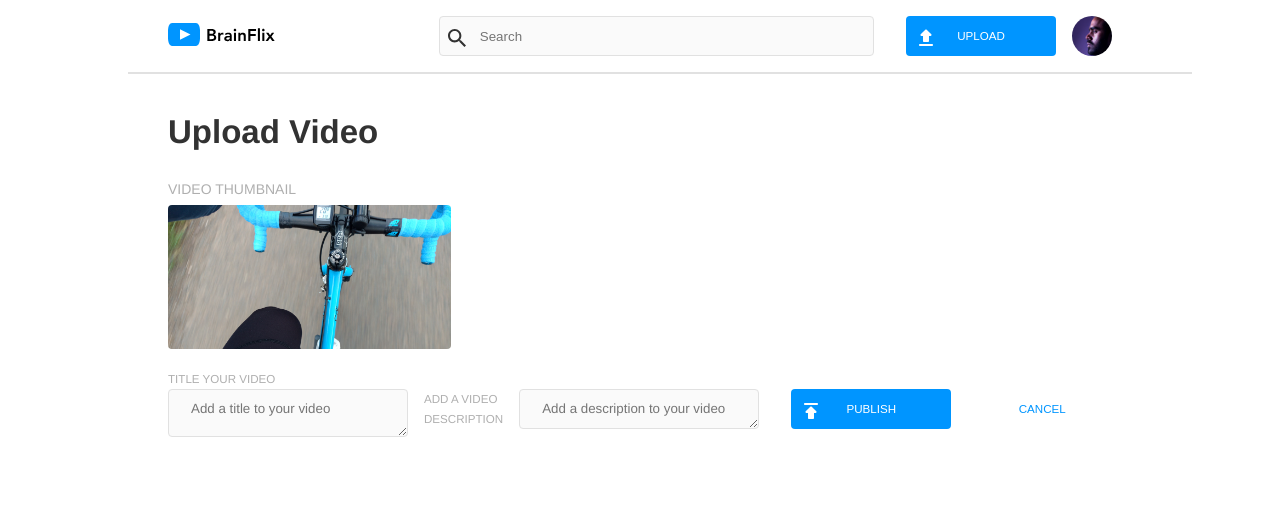
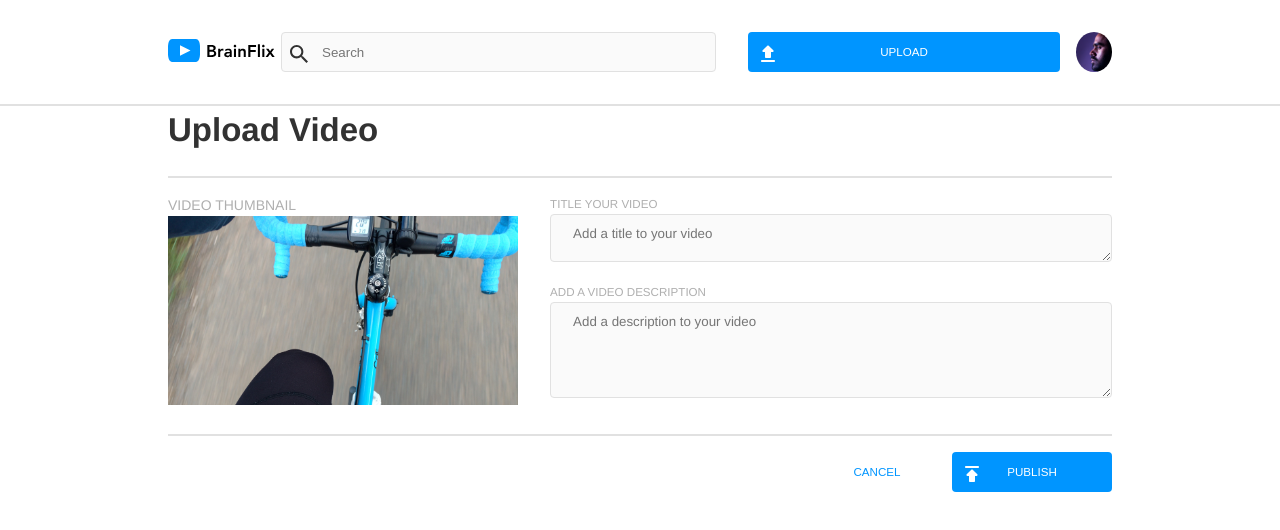
Before and after one commit to kakun45/xeniyas-brainflix, a React (Create React App) app: page /upload in a window 1280 px wide. Shown: the top 530 px of the page. Built offline with nearby package versions, Linux system fonts and the light colour scheme.

Commit message:
desctop of upload

```diff
--- a/src/App.js
+++ b/src/App.js
@@ -1,5 +1,5 @@
 import "./App.scss";
-import "./styles/partials/_global.scss"; // checked, it works
+// import "./styles/partials/_global.scss"; // checked, it works
 import { Navigate, BrowserRouter, Route, Routes } from "react-router-dom";
 // import { useState } from "react"; // {} bc its a module
 
--- a/src/App.scss
+++ b/src/App.scss
@@ -1,5 +1,6 @@
 @use "./styles/partials/variables" as *;
 @use "./styles/partials/mixins" as *;
+@use "./styles/partials/global";
 
 .content-holder {
   @include desktop {
--- a/src/components/Comment/Comment.scss
+++ b/src/components/Comment/Comment.scss
@@ -20,7 +20,7 @@
   }
   &__input {
     @include tablet {
-      display: flex;
+      // display: flex;
       align-items: stretch;
       gap: 1rem;
     }
--- a/src/components/Details/Details.scss
+++ b/src/components/Details/Details.scss
@@ -46,7 +46,7 @@ textarea {
   padding: 0.75rem;
   // color: ; // this is on input text, don't touch it!
   @include tablet {
-    height: 2.5rem; // 40px
+    // height: 2.5rem; // 40px
     min-height: 2.5rem;
     padding: 0.6875rem 1.375rem 0.75rem;
     margin: 0 0 1rem;
--- a/src/components/Header/Header.js
+++ b/src/components/Header/Header.js
@@ -1,15 +1,13 @@
-import { Link, useNavigate, Navigate } from "react-router-dom";
+import { Link } from "react-router-dom";
 import "./Header.scss";
 import logo from "../../assets/images/logo/BrainFlix-logo.svg";
 import upload from "../../assets/images/icons/upload.svg";
 
 function Header() {
-  const navigate = useNavigate();
-
   return (
     <header className="header">
       {/* // todo: not navigating */}
-      <Link onClick={() => navigate("/")}>
+      <Link to="/">
         <img className="logo" src={logo} alt="brainflix logo"></img>{" "}
       </Link>
       <div className="search-parent">
@@ -17,10 +15,15 @@ function Header() {
           <input className="search" placeholder="Search" />
         </div>
         <div className="search__avatar--img"></div>
-        <button className="button button-upload">
-          <img src={upload} className="button--icon"></img>
-          UPLOAD
-        </button>
+        <Link to="upload" className="search__link">
+          <button className="button button-upload">
+            <img
+              src={upload}
+              alt="upload button"
+              className="button--icon"></img>
+            UPLOAD
+          </button>
+        </Link>
       </div>
     </header>
   );
--- a/src/components/Header/Header.scss
+++ b/src/components/Header/Header.scss
@@ -27,7 +27,7 @@
     width: 80%;
   }
   &-container {
-    width: 79%;
+    width: 80%;
     margin-right: 1rem;
     position: relative;
     height: 2.5rem;
@@ -53,6 +53,7 @@
     width: 100%;
     display: flex;
     flex-wrap: wrap;
+    justify-content: space-between;
     @include tablet {
       display: flex;
       flex-wrap: nowrap;
@@ -63,4 +64,7 @@
       justify-content: flex-end;
     }
   }
+  &__link {
+    width: 100%;
+  }
 }
--- a/src/pages/Upload/Upload.js
+++ b/src/pages/Upload/Upload.js
@@ -1,7 +1,7 @@
 import "./Upload.scss";
+import { useNavigate } from "react-router-dom";
 import logo from "../../assets/images/icons/publish.svg";
 import videoPreview from "../../assets/images/Upload-video-preview.jpg";
-import { useNavigate } from "react-router-dom";
 
 const UploadPage = () => {
   const navigate = useNavigate();
@@ -9,9 +9,11 @@ const UploadPage = () => {
   return (
     <>
       {" "}
-      <hr className="divider full-width" />
+      <hr className="divider full-width upload--full-width" />
       <section className="upload">
         <h1 className="upload__title --headline">Upload Video</h1>
+        <hr className="divider divider-tablet" />
+        <div className="upload__box">
           <div className="upload__hero-parent">
             <p className="--faded">VIDEO THUMBNAIL</p>
             <img
@@ -19,7 +21,6 @@ const UploadPage = () => {
               className="upload__img"
               alt="bike controls"></img>
           </div>
-
           <form className="upload__form">
             <label className="comment__label --faded" htmlFor="title">
               TITLE YOUR VIDEO
@@ -40,7 +41,12 @@ const UploadPage = () => {
                 type="text"
                 id="description"
                 placeholder="Add a description to your video"></textarea>
-            <br />
+            </div>
+          </form>
+        </div>
+          <hr className="divider" />
+
+        <div className="upload__buttons">
           <button
             onClick={() => {
               alert("File is uploaded!");
@@ -52,7 +58,6 @@ const UploadPage = () => {
           </button>
           <button className="button--cancel">CANCEL</button>
         </div>
-        </form>
       </section>
     </>
   );
--- a/src/pages/Upload/Upload.scss
+++ b/src/pages/Upload/Upload.scss
@@ -1,18 +1,21 @@
-@use "../../components/NavCard/NavCard.scss";
 @use "../../styles/partials/mixins" as *;
-// @use "../../styles/partials/variables" as *;
-// @use "../../styles/partials/global" as *;
-// @use "../../components/Details/Details.scss" as *;
+@use "../../styles/partials/variables" as *;
+// @use "../../components/NavCard/NavCard.scss";
 
-.upload__hero-parent {
-  width: 100%;
+.upload {
+  &__box {
+    @include desktop {
+      display: flex;
     }
-
-.upload__img {
+  }
+  &__hero-parent {
+    @include desktop {
+      width: 68%;
+    }
+  }
+  &__img {
     margin: 0.3rem 0 1rem;
-  @extend .card__img;
     background-size: cover;
-  // background-image: url("../../assets/images/Upload-video-preview.jpg");
     @include mobile {
       width: 100%;
       height: 9rem;
@@ -21,10 +24,55 @@
       width: 50%;
     }
     @include desktop {
-    width: 30%;
+      width: 100%;
+      margin: 0;
+      height: 11.8rem;
+      padding-right: 2rem;
+    }
+  }
+  &__buttons {
+    display: flex;
+    flex-direction: column;
+    @include tablet {
+      flex-direction: row-reverse;
+      justify-content: flex-start;
+    }
   }
 }
 
 .comments__title {
   height: 3rem;
 }
+
+.button--cancel {
+  height: 2.5rem; //40px for all screen Sz
+  min-width: 9.375rem;
+  border-radius: 0.25rem;
+  border: none;
+  color: $primary-brainFlix-blue;
+  background-color: $primary-white;
+  font-size: 0.725rem;
+  line-height: 1.25rem;
+  margin: 1rem 0;
+  @include tablet {
+    margin: 0;
+  }
+  &:hover {
+    background-color: $secondary-brainFlix-darkBlue;
+    color: $primary-white;
+  }
+}
+
+.divider-tablet {
+  display: none;
+  @include tablet {
+    display: flex;
+    margin-top: 0;
+  }
+}
+
+.upload--full-width {
+  position: absolute;
+  width: 113vw;
+  left: -13%;
+}
--- a/src/styles/partials/_global.scss
+++ b/src/styles/partials/_global.scss
@@ -8,15 +8,22 @@
   margin: 0;
 }
 
+#root {
+  @include desktop {
+    margin-top: 2rem;
+  }
+}
+
 h1 {
   // for mobile
   font-size: 1.5rem;
   line-height: 2rem;
-  font-weight: 700;
+  // font-weight: 700;
+  font-weight: 600;
   @include tablet {
     font-size: 2.0625rem;
     line-height: 2.75rem;
-    font-weight: 700;
+    // font-weight: 700;
   }
 }
 
@@ -124,7 +131,8 @@ body {
 
 .button {
   height: 2.5rem; //40px for all screen Sz
-  min-width: 100%;
+  width: 100%;
+  min-width: 9.375rem;
   border-radius: 0.25rem;
   border: none;
   color: $primary-white;
@@ -160,11 +168,11 @@ body {
   }
 }
 // doesn't work inside a .button &--cancel, bc needs Everything of it
-.button--cancel {
-  @extend .button;
-  color: $primary-brainFlix-blue;
-  background-color: $primary-white;
-}
+// .button--cancel {
+//   @extend .button;
+//   color: $primary-brainFlix-blue;
+//   background-color: $primary-white;
+// }
 
 // AVATAR
 // gray default avatar
@@ -172,11 +180,11 @@ body {
   background-color: $secondary-mercury;
   background-size: cover;
   border-radius: 50%;
-  width: 2.25rem;
+  min-width: 2.25rem;
   height: 2.25rem;
   @include tablet {
     display: flex;
-    width: 2.5rem;
+    // width: 2.5rem;
     height: 2.5rem;
   }
 }
```
Also changed, not shown: src/components/Sidebar/Sidebar.js (+2 -7 lines), src/assets/images/error-404.png (added). Lines whose indentation alone changed are shown as unchanged.
